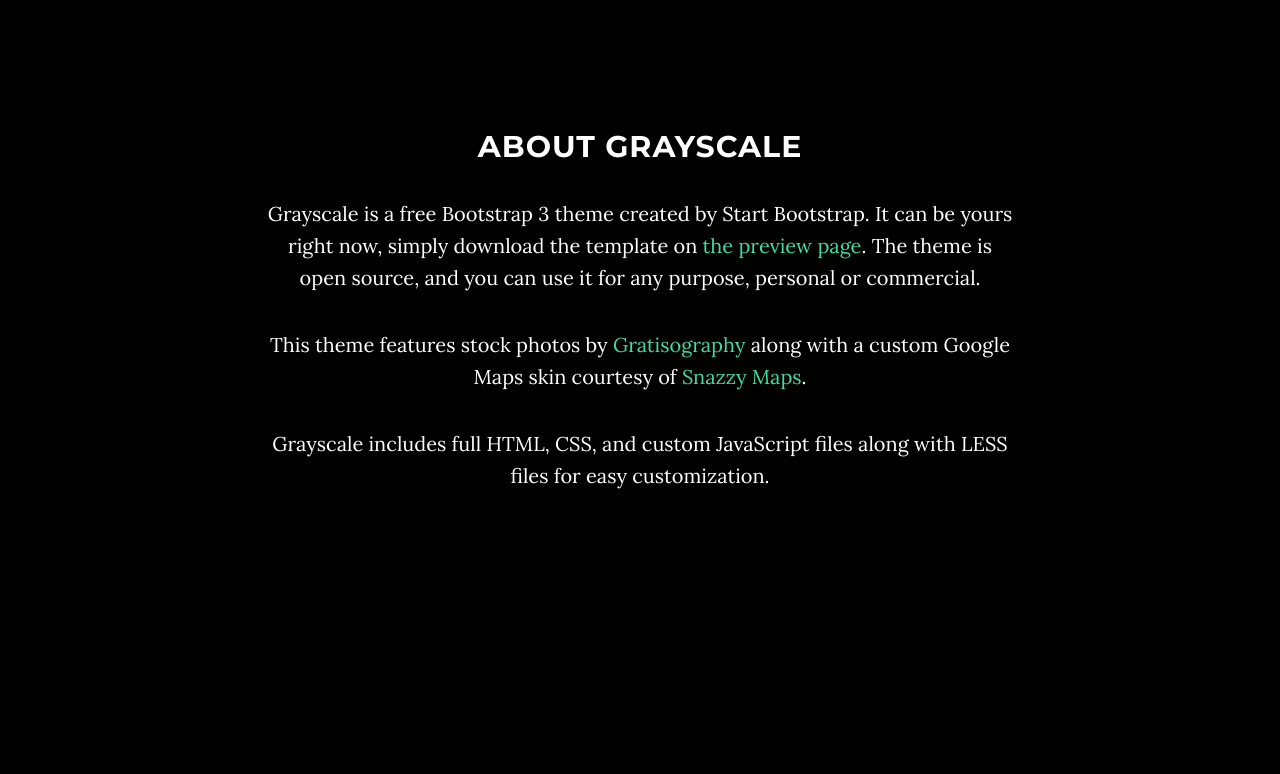
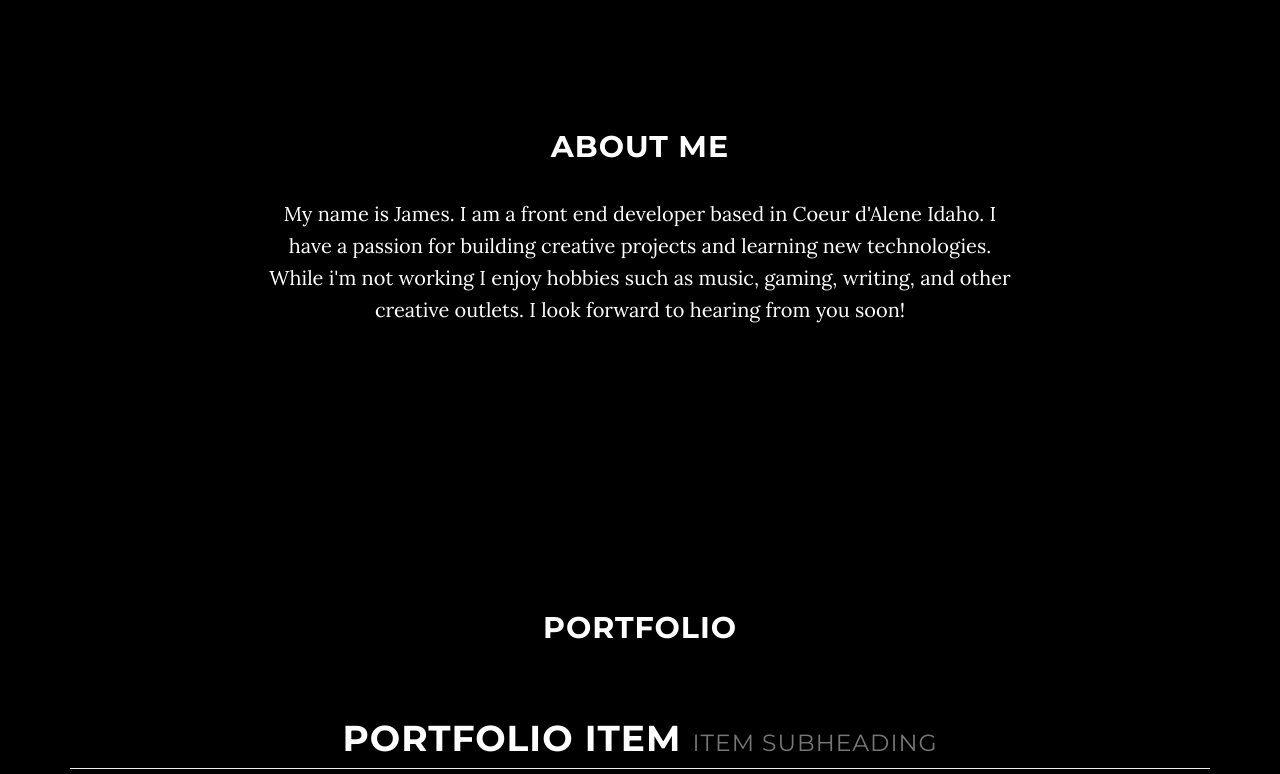
Before and after one commit to Jlassos/personal-website, a website: page index.html in a window 1280 px wide. Shown: the part 920-1694 px from the top of the page. Drawn offline with nearby package versions, Linux system fonts and the light colour scheme.

Commit message:
edit about me section

```diff
--- a/index.html
+++ b/index.html
@@ -90,14 +90,10 @@
 <section id="about" class="container content-section text-center">
   <div class="row">
     <div class="col-lg-8 col-lg-offset-2">
-      <h2>About Grayscale</h2>
-      <p>Grayscale is a free Bootstrap 3 theme created by Start Bootstrap. It can be yours right now, simply download
-        the template on <a href="http://startbootstrap.com/template-overviews/grayscale/">the preview page</a>. The
-        theme is open source, and you can use it for any purpose, personal or commercial.</p>
-      <p>This theme features stock photos by <a href="http://gratisography.com/">Gratisography</a> along with a custom
-        Google Maps skin courtesy of <a href="http://snazzymaps.com/">Snazzy Maps</a>.</p>
-      <p>Grayscale includes full HTML, CSS, and custom JavaScript files along with LESS files for easy
-        customization.</p>
+      <h2>About Me</h2>
+      <p>My name is James. I am a front end developer based in Coeur d'Alene Idaho. I have a passion
+      for building creative projects and learning new technologies. While i'm not working I enjoy hobbies such as
+         music, gaming, writing, and other creative outlets. I look forward to hearing from you soon!</p>
     </div>
   </div>
 </section>
@@ -147,8 +143,8 @@
         </div>
 
         <div class="col-sm-3 col-xs-6">
-          <a href="#">
-            <img class="img-responsive portfolio-item" src="http://placehold.it/500x300" alt="">
+          <a href="http://i.imgur.com/y4xazrx.gifv">
+            <img class="img-responsive portfolio-item" src="http://i.imgur.com/y4xazrx.gifv" alt="">
           </a>
         </div>
 
```
